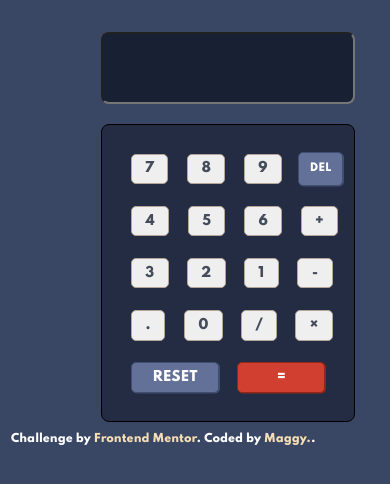
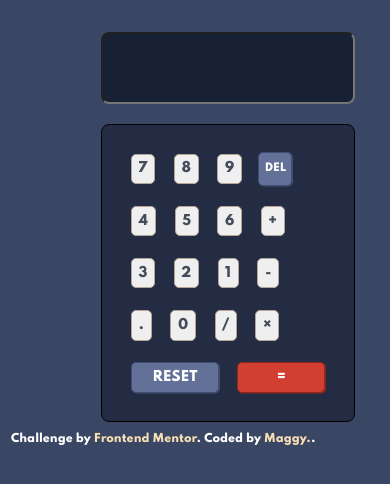
Before and after one commit to PrincessMaggy/calculator-app, a plain HTML site: page index.html in a window 390 px wide. Drawn offline with Linux system fonts and the light colour scheme.

Commit message:
Adjusted the mobile view

```diff
--- a/style.css
+++ b/style.css
@@ -155,8 +155,8 @@ button{
         width:65vw;
     }
     button{
-        /* width: 0.5em; */
-        padding: 0.5em 1.0em 0.5em 1.0em;
+
+        padding: 0.5em 0.5em;
     }
     #div5 button{
         width: 42%;
```
